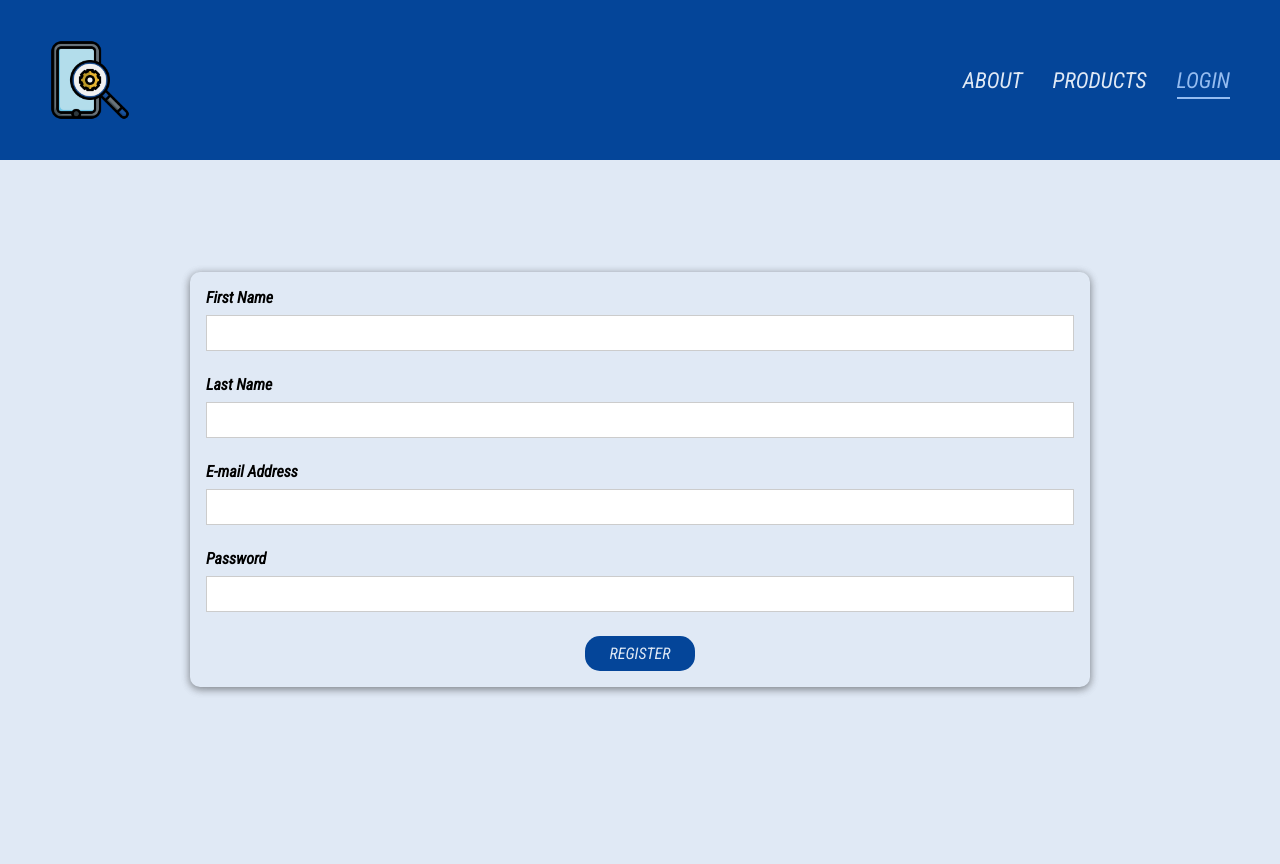
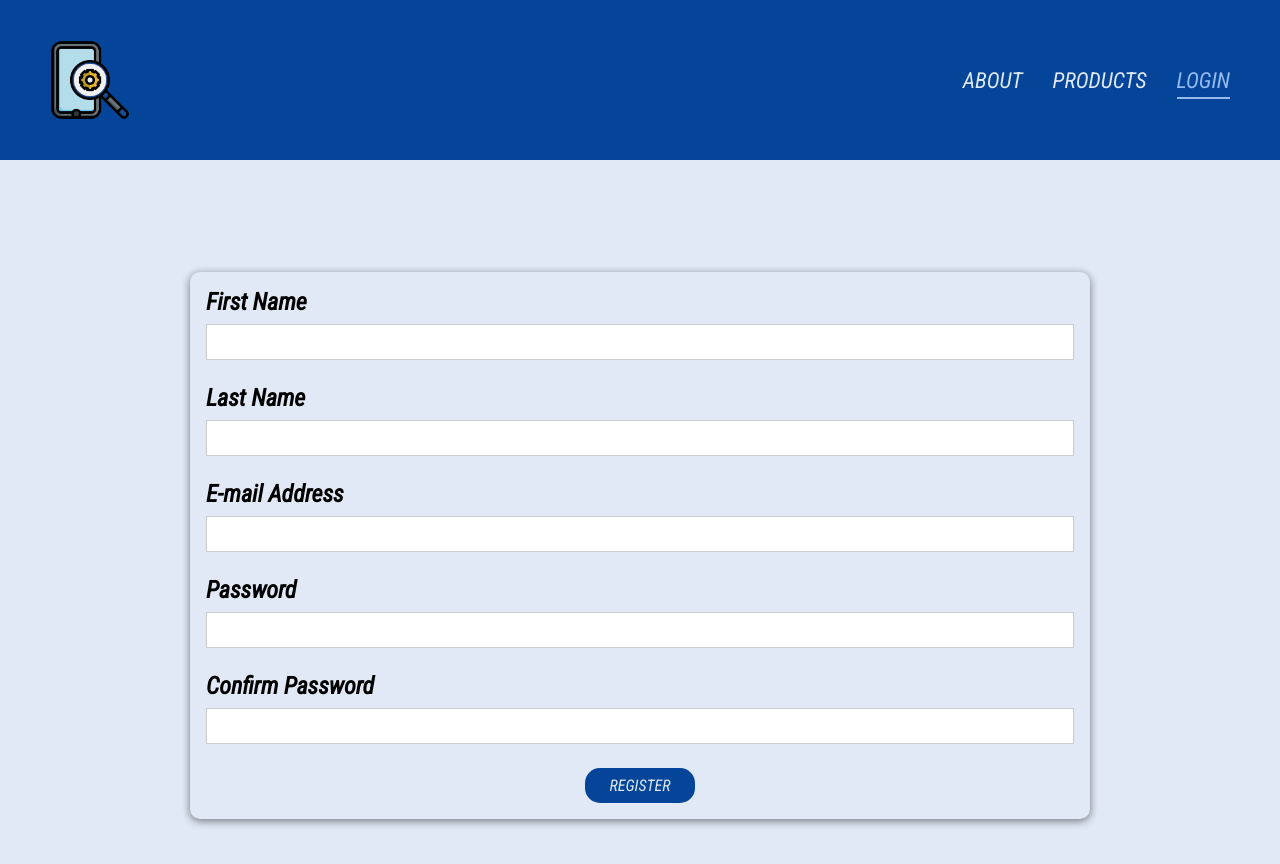
Before and after one commit to MuP0claB/Phone-Picker, a JavaScript app: page /registration in a window 1280 px wide. Shown: the top 864 px of the page. Before the commit the page ends 800 px from the top, so only its background shows below. Built offline with nearby package versions, Linux system fonts and the light colour scheme.

Commit message:
Fixed some other issues

```diff
--- a/src/components/RegistrationForm/RegistrationForm.js
+++ b/src/components/RegistrationForm/RegistrationForm.js
@@ -23,6 +23,10 @@ const RegistrationForm = () => {
           <label htmlFor="password">Password</label>
           <input type="password" id="password" />
         </div>
+        <div>
+          <label htmlFor="password">Confirm Password</label>
+          <input type="password" id="password" />
+        </div>
         <div className={styles.btn}>
           <NavLink to='/phones'>REGISTER</NavLink>
         </div>
--- a/src/components/RegistrationForm/RegistrationForm.module.css
+++ b/src/components/RegistrationForm/RegistrationForm.module.css
@@ -11,6 +11,7 @@
 .form label {
   display: block;
   font-weight: bold;
+  font-size: 24px;
   margin-bottom: 0.5rem;
 }
 
@@ -27,6 +28,11 @@
 .form input:focus {
   outline: none;
   border-color: #4f005f;
+}
+
+.form input:hover {
+  background-color: lightblue;
+  transition: 0.3s;
 }
 
 .btn {
--- a/src/components/Welcome/Welcome.module.css
+++ b/src/components/Welcome/Welcome.module.css
@@ -1,6 +1,10 @@
 .box {
   display: flex;
   justify-content: space-around;
+}
+
+.box p {
+  font-size: 24px;
 }
 
 .nav_register {
```
